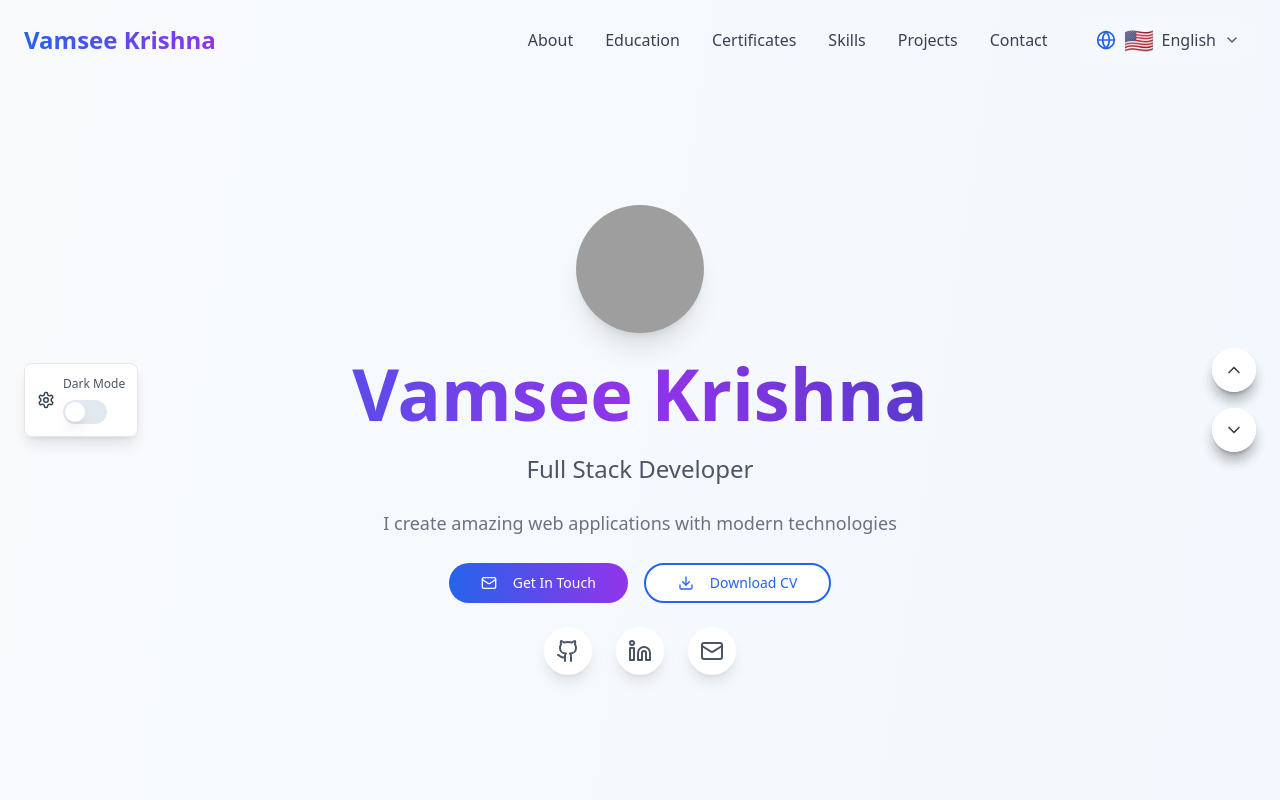
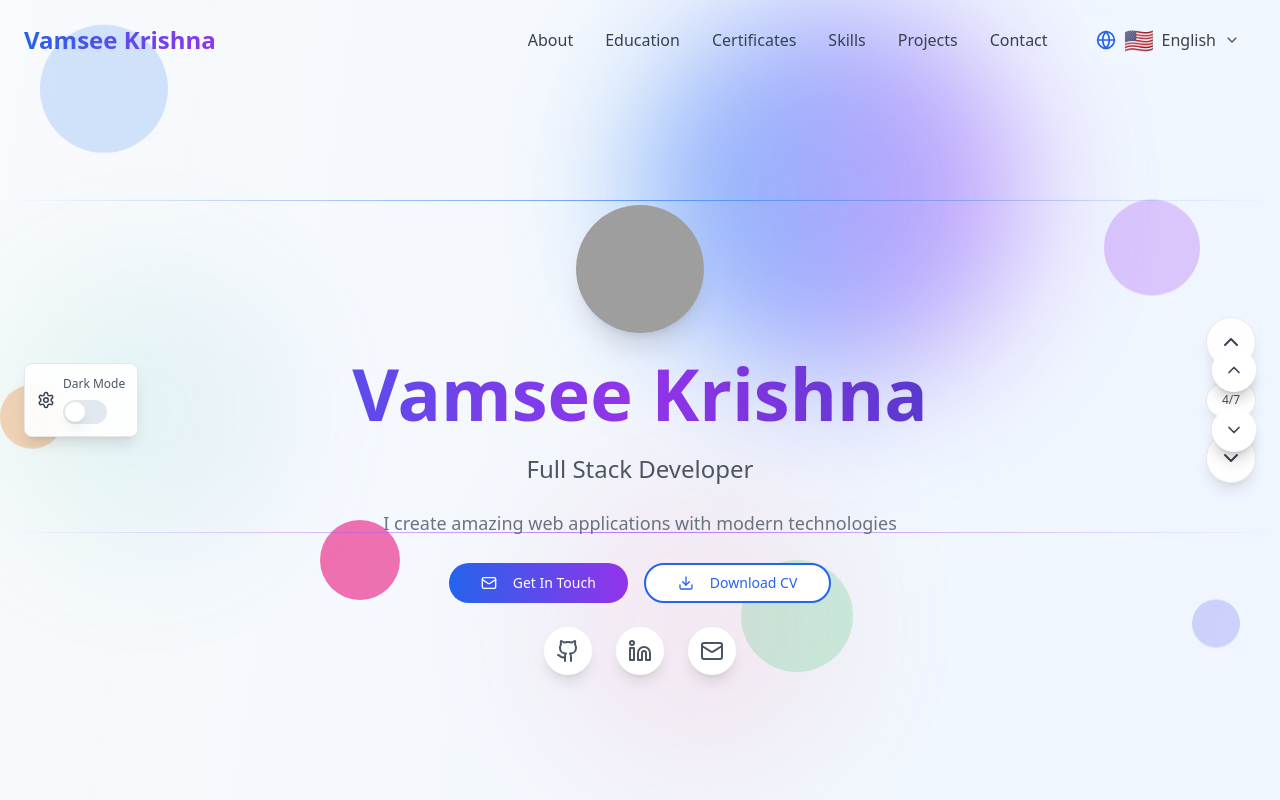
Before and after one commit to Vamsee1/Gali-Vamsee-Krishna-Full-Stack-Developer-UI-UX-Designer, a React (Vite) app: page / in a window 1280 px wide. Shown: the top 800 px of the page. Built offline with nearby package versions, Linux system fonts and the light colour scheme; grey boxes are pictures that could not be loaded.

Commit message:
Remove arrow navigation, add background animations
Removed arrow navigation and implemented background animations across the portfolio.

```diff
--- a/src/components/ArrowNavigation.tsx
+++ b/src/components/ArrowNavigation.tsx
@@ -1,9 +1,11 @@
 
 import React, { useState, useEffect } from 'react';
 import { ChevronUp, ChevronDown } from 'lucide-react';
+import { useTheme } from '../contexts/ThemeContext';
 
 const ArrowNavigation = () => {
   const [currentSection, setCurrentSection] = useState(0);
+  const { isDarkMode } = useTheme();
   const sections = ['hero', 'about', 'education', 'certificates', 'skills', 'projects', 'contact'];
 
   useEffect(() => {
@@ -12,11 +14,25 @@ const ArrowNavigation = () => {
       const windowHeight = window.innerHeight;
 
       // Calculate which section we're currently viewing
-      const newSection = Math.round(scrollPosition / windowHeight);
-      setCurrentSection(Math.min(newSection, sections.length - 1));
+      const sectionElements = sections.map(id => document.getElementById(id));
+      let currentIndex = 0;
+
+      for (let i = 0; i < sectionElements.length; i++) {
+        const element = sectionElements[i];
+        if (element) {
+          const rect = element.getBoundingClientRect();
+          if (rect.top <= windowHeight / 2 && rect.bottom >= windowHeight / 2) {
+            currentIndex = i;
+            break;
+          }
+        }
+      }
+
+      setCurrentSection(currentIndex);
     };
 
     window.addEventListener('scroll', handleScroll);
+    handleScroll(); // Call once to set initial state
     return () => window.removeEventListener('scroll', handleScroll);
   }, []);
 
@@ -36,35 +52,43 @@ const ArrowNavigation = () => {
   };
 
   return (
-    <div className="fixed right-6 top-1/2 transform -translate-y-1/2 z-40 flex flex-col space-y-4">
+    <div className="fixed right-6 top-1/2 transform -translate-y-1/2 z-50 flex flex-col space-y-4">
+      {/* Up Arrow - only show if not on first section */}
+      {currentSection > 0 && (
         <button
           onClick={() => scrollToSection('up')}
-        disabled={currentSection === 0}
-        className={`p-3 rounded-full shadow-lg hover:shadow-xl transition-all duration-300 hover:scale-110 ${
-          currentSection === 0
-            ? 'bg-gray-300 cursor-not-allowed'
-            : 'bg-gradient-to-r from-blue-600 to-purple-600 hover:from-blue-700 hover:to-purple-700'
-        } text-white`}
+          className={`p-3 rounded-full shadow-lg hover:shadow-xl transition-all duration-300 hover:scale-110 animate-fade-in ${
+            isDarkMode
+              ? 'bg-gray-800/90 text-white hover:bg-gray-700 border border-gray-600'
+              : 'bg-white/90 text-gray-700 hover:bg-gray-50 border border-gray-200'
+          } backdrop-blur-sm`}
         >
           <ChevronUp size={24} />
         </button>
+      )}
 
       {/* Current section indicator */}
-      <div className="text-center text-xs font-medium text-gray-600 bg-white rounded-full px-2 py-1 shadow">
+      <div className={`text-center text-xs font-medium rounded-full px-3 py-2 shadow-lg backdrop-blur-sm ${
+        isDarkMode
+          ? 'text-white bg-gray-800/90 border border-gray-600'
+          : 'text-gray-600 bg-white/90 border border-gray-200'
+      }`}>
         {currentSection + 1}/{sections.length}
       </div>
 
+      {/* Down Arrow - only show if not on last section */}
+      {currentSection < sections.length - 1 && (
         <button
           onClick={() => scrollToSection('down')}
-        disabled={currentSection === sections.length - 1}
-        className={`p-3 rounded-full shadow-lg hover:shadow-xl transition-all duration-300 hover:scale-110 ${
-          currentSection === sections.length - 1
-            ? 'bg-gray-300 cursor-not-allowed'
-            : 'bg-gradient-to-r from-blue-600 to-purple-600 hover:from-blue-700 hover:to-purple-700'
-        } text-white`}
+          className={`p-3 rounded-full shadow-lg hover:shadow-xl transition-all duration-300 hover:scale-110 animate-fade-in ${
+            isDarkMode
+              ? 'bg-gray-800/90 text-white hover:bg-gray-700 border border-gray-600'
+              : 'bg-white/90 text-gray-700 hover:bg-gray-50 border border-gray-200'
+          } backdrop-blur-sm`}
         >
           <ChevronDown size={24} />
         </button>
+      )}
     </div>
   );
 };
--- a/src/components/Certificates.tsx
+++ b/src/components/Certificates.tsx
@@ -1,6 +1,6 @@
 
 import React from 'react';
-import { Award, ExternalLink, Calendar, ChevronUp, ChevronDown } from 'lucide-react';
+import { Award, ExternalLink, Calendar } from 'lucide-react';
 import { useLanguage } from '../contexts/LanguageContext';
 import { useTheme } from '../contexts/ThemeContext';
 
@@ -8,46 +8,41 @@ const Certificates = () => {
   const { translations } = useLanguage();
   const { isDarkMode } = useTheme();
 
-  const scrollToSection = (direction: 'up' | 'down') => {
-    const currentSection = document.getElementById('certificates');
-    let targetSection: HTMLElement | null = null;
-
-    if (direction === 'up') {
-      targetSection = document.getElementById('education');
-    } else {
-      targetSection = document.getElementById('skills');
-    }
-
-    if (targetSection) {
-      targetSection.scrollIntoView({ behavior: 'smooth' });
-    }
-  };
-
   return (
-    <section id="certificates" className={`py-20 px-6 transition-all duration-300 relative ${
+    <section id="certificates" className={`py-20 px-6 transition-all duration-300 relative overflow-hidden ${
       isDarkMode ? 'bg-gray-900' : 'bg-white'
     }`}>
-      {/* Navigation Arrows */}
-      <div className="fixed right-6 top-1/2 transform -translate-y-1/2 z-50 flex flex-col gap-4">
-        <button
-          onClick={() => scrollToSection('up')}
-          className={`p-3 rounded-full shadow-lg hover:scale-110 transition-all duration-300 ${
-            isDarkMode ? 'bg-gray-700 text-white hover:bg-gray-600' : 'bg-white text-gray-700 hover:bg-gray-50'
-          }`}
-        >
-          <ChevronUp size={20} />
-        </button>
-        <button
-          onClick={() => scrollToSection('down')}
-          className={`p-3 rounded-full shadow-lg hover:scale-110 transition-all duration-300 ${
-            isDarkMode ? 'bg-gray-700 text-white hover:bg-gray-600' : 'bg-white text-gray-700 hover:bg-gray-50'
-          }`}
-        >
-          <ChevronDown size={20} />
-        </button>
+      {/* Enhanced Background Animation Elements */}
+      <div className="absolute inset-0 opacity-15">
+        <div className={`absolute top-16 left-16 w-24 h-24 rounded-full animate-float ${
+          isDarkMode ? 'bg-blue-400' : 'bg-blue-500'
+        }`}></div>
+        <div className={`absolute top-1/4 right-12 w-20 h-20 rounded-full animate-bounce-slow ${
+          isDarkMode ? 'bg-purple-400' : 'bg-purple-500'
+        }`}></div>
+        <div className={`absolute bottom-24 left-20 w-16 h-16 rounded-full animate-pulse-slow ${
+          isDarkMode ? 'bg-pink-400' : 'bg-pink-500'
+        }`}></div>
+        <div className={`absolute bottom-1/3 right-16 w-18 h-18 rounded-full animate-wiggle ${
+          isDarkMode ? 'bg-green-400' : 'bg-green-500'
+        }`}></div>
+        <div className={`absolute top-1/2 left-1/3 w-12 h-12 rounded-full animate-float ${
+          isDarkMode ? 'bg-orange-400' : 'bg-orange-500'
+        }`}></div>
+
+        {/* Certificate-themed shapes */}
+        <div className={`absolute top-32 right-1/4 w-8 h-8 rotate-45 animate-wiggle ${
+          isDarkMode ? 'bg-yellow-400' : 'bg-yellow-500'
+        }`}></div>
+        <div className={`absolute bottom-40 left-1/4 w-14 h-14 rounded-full animate-bounce-slow ${
+          isDarkMode ? 'bg-red-400' : 'bg-red-500'
+        }`}></div>
+        <div className={`absolute top-2/3 right-1/3 w-10 h-10 rotate-12 animate-pulse-slow ${
+          isDarkMode ? 'bg-teal-400' : 'bg-teal-500'
+        }`}></div>
       </div>
 
-      <div className="container mx-auto">
+      <div className="container mx-auto relative z-10">
         <div className="text-center mb-16 animate-slide-up">
           <h2 className="text-4xl md:text-5xl font-bold mb-6 bg-gradient-to-r from-blue-600 to-purple-600 bg-clip-text text-transparent">
             {translations.certificates.title}
--- a/src/components/Education.tsx
+++ b/src/components/Education.tsx
@@ -8,21 +8,6 @@ const Education = () => {
   const { translations } = useLanguage();
   const { isDarkMode } = useTheme();
   const [expandedItems, setExpandedItems] = useState<number[]>([]);
-
-  const scrollToSection = (direction: 'up' | 'down') => {
-    const currentSection = document.getElementById('education');
-    let targetSection: HTMLElement | null = null;
-
-    if (direction === 'up') {
-      targetSection = document.getElementById('about');
-    } else {
-      targetSection = document.getElementById('certificates');
-    }
-
-    if (targetSection) {
-      targetSection.scrollIntoView({ behavior: 'smooth' });
-    }
-  };
 
   const toggleExpanded = (index: number) => {
     setExpandedItems(prev =>
@@ -89,33 +74,34 @@ const Education = () => {
     <section id="education" className={`py-20 px-6 transition-all duration-300 relative overflow-hidden ${
       isDarkMode ? 'bg-gray-800' : 'bg-gray-50'
     }`}>
-      {/* Background Animation Elements */}
-      <div className="absolute inset-0 opacity-30">
-        <div className="absolute top-10 left-10 w-20 h-20 bg-blue-500 rounded-full animate-float"></div>
-        <div className="absolute top-32 right-20 w-16 h-16 bg-purple-500 rounded-full animate-bounce-slow"></div>
-        <div className="absolute bottom-20 left-32 w-12 h-12 bg-pink-500 rounded-full animate-pulse-slow"></div>
-        <div className="absolute bottom-40 right-10 w-14 h-14 bg-green-500 rounded-full animate-wiggle"></div>
-        <div className="absolute top-1/2 left-1/4 w-8 h-8 bg-orange-500 rounded-full animate-float"></div>
-      </div>
+      {/* Enhanced Background Animation Elements */}
+      <div className="absolute inset-0 opacity-20">
+        <div className={`absolute top-10 left-10 w-20 h-20 rounded-full animate-float ${
+          isDarkMode ? 'bg-blue-400' : 'bg-blue-500'
+        }`}></div>
+        <div className={`absolute top-32 right-20 w-16 h-16 rounded-full animate-bounce-slow ${
+          isDarkMode ? 'bg-purple-400' : 'bg-purple-500'
+        }`}></div>
+        <div className={`absolute bottom-20 left-32 w-12 h-12 rounded-full animate-pulse-slow ${
+          isDarkMode ? 'bg-pink-400' : 'bg-pink-500'
+        }`}></div>
+        <div className={`absolute bottom-40 right-10 w-14 h-14 rounded-full animate-wiggle ${
+          isDarkMode ? 'bg-green-400' : 'bg-green-500'
+        }`}></div>
+        <div className={`absolute top-1/2 left-1/4 w-8 h-8 rounded-full animate-float ${
+          isDarkMode ? 'bg-orange-400' : 'bg-orange-500'
+        }`}></div>
 
-      {/* Navigation Arrows */}
-      <div className="fixed right-6 top-1/2 transform -translate-y-1/2 z-50 flex flex-col gap-4">
-        <button
-          onClick={() => scrollToSection('up')}
-          className={`p-3 rounded-full shadow-lg hover:scale-110 transition-all duration-300 ${
-            isDarkMode ? 'bg-gray-700 text-white hover:bg-gray-600' : 'bg-white text-gray-700 hover:bg-gray-50'
-          }`}
-        >
-          <ChevronUp size={20} />
-        </button>
-        <button
-          onClick={() => scrollToSection('down')}
-          className={`p-3 rounded-full shadow-lg hover:scale-110 transition-all duration-300 ${
-            isDarkMode ? 'bg-gray-700 text-white hover:bg-gray-600' : 'bg-white text-gray-700 hover:bg-gray-50'
-          }`}
-        >
-          <ChevronDown size={20} />
-        </button>
+        {/* Additional geometric shapes */}
+        <div className={`absolute top-20 right-1/3 w-6 h-6 rotate-45 animate-wiggle ${
+          isDarkMode ? 'bg-yellow-400' : 'bg-yellow-500'
+        }`}></div>
+        <div className={`absolute bottom-32 left-1/6 w-10 h-10 rounded-full animate-bounce-slow ${
+          isDarkMode ? 'bg-red-400' : 'bg-red-500'
+        }`}></div>
+        <div className={`absolute top-3/4 right-1/4 w-8 h-8 rotate-12 animate-pulse-slow ${
+          isDarkMode ? 'bg-teal-400' : 'bg-teal-500'
+        }`}></div>
       </div>
 
       <div className="container mx-auto relative z-10">
--- a/src/index.css
+++ b/src/index.css
@@ -323,3 +323,69 @@ html {
     background-position: -200% 0;
   }
 }
+
+/* Enhanced background animations */
+@keyframes gradient-shift {
+  0%, 100% {
+    background-position: 0% 50%;
+  }
+  50% {
+    background-position: 100% 50%;
+  }
+}
+
+@keyframes slow-spin {
+  from {
+    transform: rotate(0deg);
+  }
+  to {
+    transform: rotate(360deg);
+  }
+}
+
+@keyframes gentle-sway {
+  0%, 100% {
+    transform: translateX(0) translateY(0);
+  }
+  25% {
+    transform: translateX(5px) translateY(-5px);
+  }
+  50% {
+    transform: translateX(-5px) translateY(5px);
+  }
+  75% {
+    transform: translateX(5px) translateY(5px);
+  }
+}
+
+/* Additional animation classes */
+.animate-gradient-shift {
+  background-size: 200% 200%;
+  animation: gradient-shift 8s ease infinite;
+}
+
+.animate-slow-spin {
+  animation: slow-spin 20s linear infinite;
+}
+
+.animate-gentle-sway {
+  animation: gentle-sway 6s ease-in-out infinite;
+}
+
+/* Enhanced blur effects */
+.blur-3xl {
+  filter: blur(64px);
+}
+
+.blur-4xl {
+  filter: blur(80px);
+}
+
+/* Backdrop blur utilities */
+.backdrop-blur-xs {
+  backdrop-filter: blur(2px);
+}
+
+.backdrop-blur-3xl {
+  backdrop-filter: blur(64px);
+}
--- a/src/pages/Index.tsx
+++ b/src/pages/Index.tsx
@@ -12,6 +12,7 @@ import Footer from '../components/Footer';
 import Loader3D from '../components/Loader3D';
 import GlobalThemeToggle from '../components/GlobalThemeToggle';
 import LazySection from '../components/LazySection';
+import ArrowNavigation from '../components/ArrowNavigation';
 import { LanguageProvider } from '../contexts/LanguageContext';
 import { ThemeProvider, useTheme } from '../contexts/ThemeContext';
 
@@ -32,11 +33,50 @@ const IndexContent = () => {
   }
 
   return (
-    <div className={`min-h-screen transition-all duration-300 ${
-      isDarkMode ? 'bg-gradient-to-br from-gray-900 to-gray-800' : 'bg-gradient-to-br from-slate-50 to-blue-50'
+    <div className={`min-h-screen transition-all duration-300 relative overflow-hidden ${
+      isDarkMode ? 'bg-gradient-to-br from-gray-900 via-gray-800 to-gray-900' : 'bg-gradient-to-br from-slate-50 via-blue-50 to-purple-50'
     }`}>
+      {/* Beautiful Background Animations */}
+      <div className="fixed inset-0 overflow-hidden pointer-events-none">
+        {/* Floating geometric shapes */}
+        <div className={`absolute top-10 left-10 w-32 h-32 rounded-full opacity-20 animate-float ${
+          isDarkMode ? 'bg-blue-400' : 'bg-blue-500'
+        }`}></div>
+        <div className={`absolute top-1/4 right-20 w-24 h-24 rounded-full opacity-30 animate-bounce-slow ${
+          isDarkMode ? 'bg-purple-400' : 'bg-purple-500'
+        }`}></div>
+        <div className={`absolute bottom-1/4 left-1/4 w-20 h-20 rounded-full opacity-25 animate-pulse-slow ${
+          isDarkMode ? 'bg-pink-400' : 'bg-pink-500'
+        }`}></div>
+        <div className={`absolute bottom-32 right-1/3 w-28 h-28 rounded-full opacity-20 animate-wiggle ${
+          isDarkMode ? 'bg-green-400' : 'bg-green-500'
+        }`}></div>
+        <div className={`absolute top-1/2 left-1/6 w-16 h-16 rounded-full opacity-30 animate-float ${
+          isDarkMode ? 'bg-orange-400' : 'bg-orange-500'
+        }`}></div>
+        <div className={`absolute top-3/4 right-10 w-12 h-12 rounded-full opacity-25 animate-bounce-slow ${
+          isDarkMode ? 'bg-indigo-400' : 'bg-indigo-500'
+        }`}></div>
+
+        {/* Gradient orbs */}
+        <div className="absolute top-0 left-1/2 w-96 h-96 bg-gradient-to-r from-blue-400 to-purple-400 rounded-full opacity-10 animate-pulse-slow blur-3xl"></div>
+        <div className="absolute bottom-0 right-1/3 w-80 h-80 bg-gradient-to-r from-pink-400 to-red-400 rounded-full opacity-10 animate-float blur-3xl"></div>
+        <div className="absolute top-1/3 left-0 w-72 h-72 bg-gradient-to-r from-green-400 to-blue-400 rounded-full opacity-10 animate-wiggle blur-3xl"></div>
+
+        {/* Animated lines */}
+        <div className={`absolute top-1/4 left-0 w-full h-px opacity-20 animate-pulse-slow ${
+          isDarkMode ? 'bg-gradient-to-r from-transparent via-blue-400 to-transparent' : 'bg-gradient-to-r from-transparent via-blue-500 to-transparent'
+        }`}></div>
+        <div className={`absolute bottom-1/3 left-0 w-full h-px opacity-15 animate-pulse-slow ${
+          isDarkMode ? 'bg-gradient-to-r from-transparent via-purple-400 to-transparent' : 'bg-gradient-to-r from-transparent via-purple-500 to-transparent'
+        }`}></div>
+      </div>
+
+      {/* Content */}
+      <div className="relative z-10">
         <Header />
         <GlobalThemeToggle />
+        <ArrowNavigation />
 
         <div id="hero">
           <Hero />
@@ -68,6 +108,7 @@ const IndexContent = () => {
 
         <Footer />
       </div>
+    </div>
   );
 };
 
```
Lines whose indentation alone changed are shown as unchanged.
